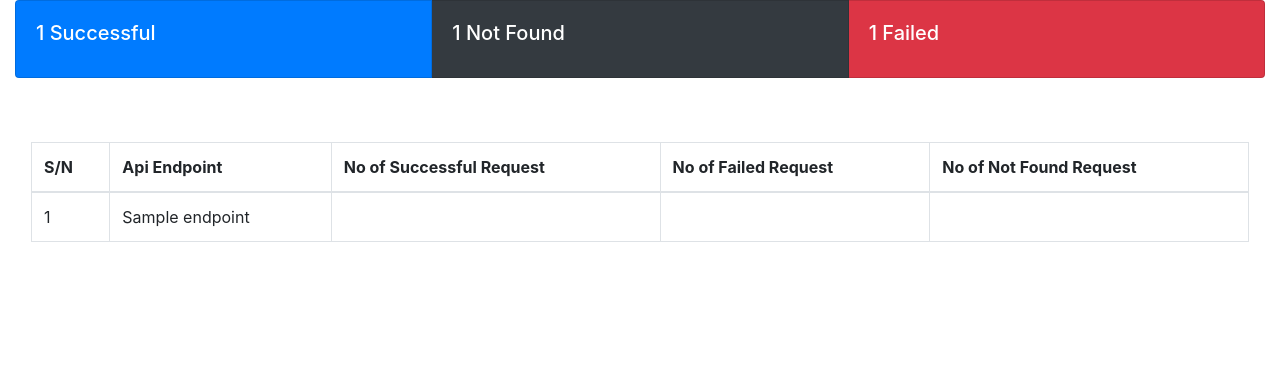
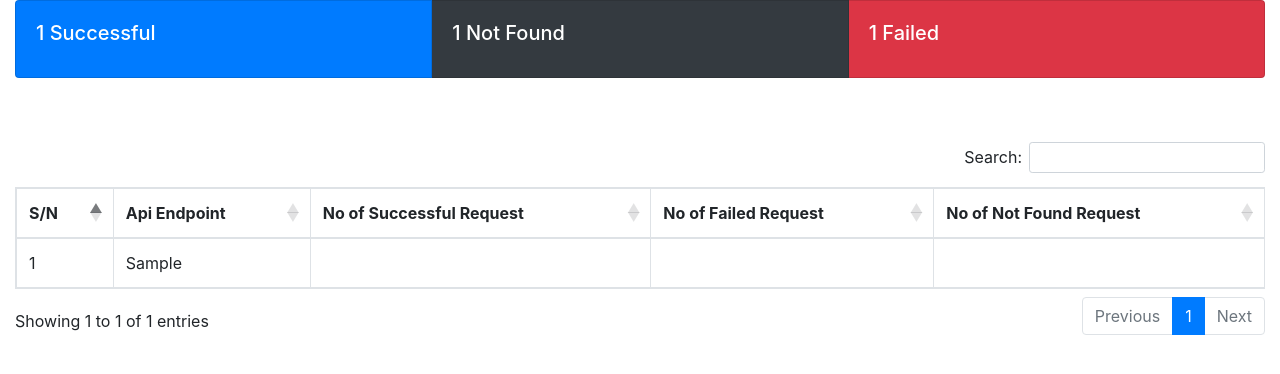
Before and after one commit to Emmarex/django-audit, a Django app: template dj_audit/templates/dj_audit/request_status_page.html in a window 1280 px wide. Shown: the part 60-434 px from the top of the page. Run offline with Django 3.2, Linux system fonts and the light colour scheme; the template is opened without the code that fills it: most values are stand-ins (such as "Sample title", 1, 10 or a date in 2020); some libraries are stand-ins or nearby versions.

Commit message:
styling updates

```diff
--- a/dj_audit/settings.py
+++ b/dj_audit/settings.py
@@ -9,4 +9,4 @@ REQUEST_STATUS_TEMPLATE = getattr(
     global_settings, 'REQUEST_STATUS_TEMPLATE', 'dj_audit/request_status_page.html')
 
 API_BASE_URL = getattr(
-    global_settings, 'API_BASE_URL', '')
+    global_settings, 'API_BASE_URL', '/admin/')
--- a/dj_audit/templates/dj_audit/request_status_page.html
+++ b/dj_audit/templates/dj_audit/request_status_page.html
@@ -2,6 +2,10 @@
 
 {% block title %}
 Request Status
+{% endblock %}
+
+{% block additional_styles %}
+<link rel="stylesheet" href="https://cdn.datatables.net/1.11.3/css/dataTables.bootstrap4.min.css">
 {% endblock %}
 
 {% block page_content %}
@@ -25,8 +29,8 @@ Request Status
     </div>
   </div>
 </div>
-<div class="page_table mt-5 mb-5 ml-3 mr-3">
-    <table id="audit_table" class="table table-bordered">
+<div class="page_table mt-5 mb-5">
+  <table id="request_status_table" class="table table-bordered">
     <!-- table-striped -->
     <thead>
       <tr>
@@ -41,7 +45,7 @@ Request Status
       {% for api in api_break_down %}
       <tr>
         <td>{{ forloop.counter }}</td>
-                <td>{{ api.endpoint }}</td>
+        <td>{{ api.path_info }}</td>
         <td>{{ api.no_success }}</td>
         <td>{{ api.no_failed }}</td>
         <td>{{ api.no_not_found }}</td>
@@ -51,3 +55,16 @@ Request Status
   </table>
 </div>
 {% endblock %}
+
+{% block additional_scripts %}
+<script src="https://cdn.datatables.net/1.11.3/js/jquery.dataTables.min.js"></script>
+<script src="https://cdn.datatables.net/1.11.3/js/dataTables.bootstrap4.min.js"></script>
+<script>
+  $(document).ready(function () {
+    $('#request_status_table').DataTable({
+      "pageLength": 50,
+      "lengthChange": false
+    });
+  });
+</script>
+{% endblock %}
```
Also changed, not shown: dj_audit/views.py (+9 -5 lines). Lines whose indentation alone changed are shown as unchanged.
